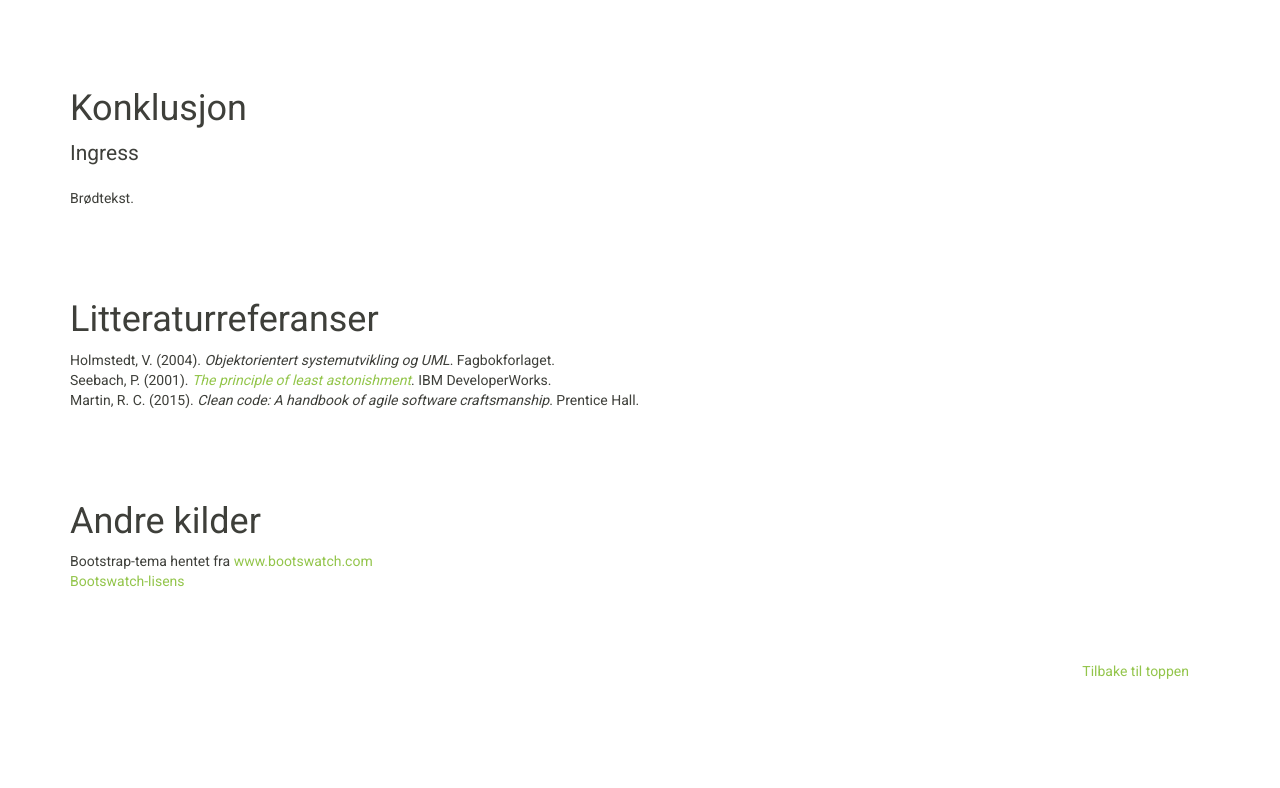
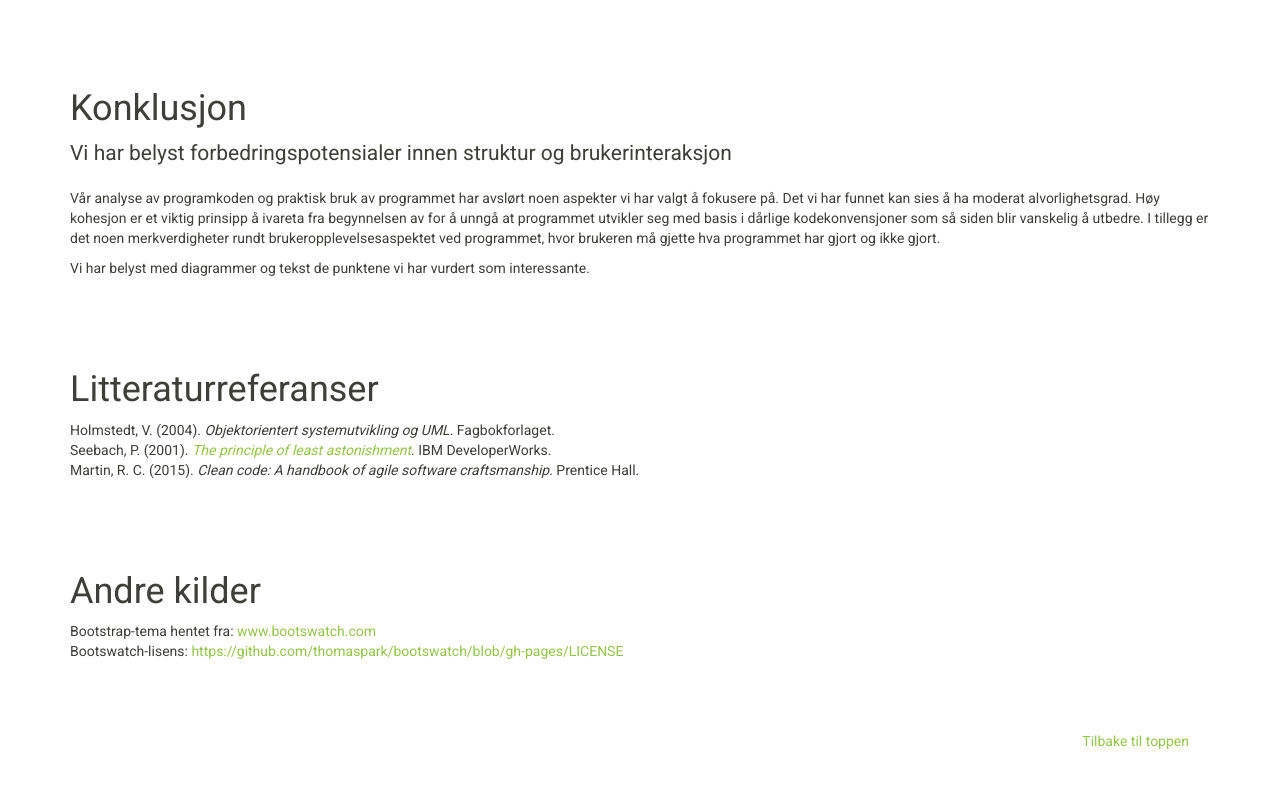
Before and after one commit to espen357moe/OBJ3000-eksamen, a plain HTML site: page index.html in a window 1280 px wide. Shown: the part 5567-6355 px from the top of the page. Drawn offline with Linux system fonts and the light colour scheme.

Commit message:
Presisering

```diff
--- a/index.html
+++ b/index.html
@@ -136,8 +136,11 @@
 
             <section>
               <h1 id="Konklusjon">Konklusjon</h1>
-                <p class="lead">Ingress</p>
-                <p>Brødtekst.</p>
+                <p class="lead">Vi har belyst forbedringspotensialer innen struktur og brukerinteraksjon</p>
+
+                <p>Vår analyse av programkoden og praktisk bruk av programmet har avslørt noen aspekter vi har valgt å fokusere på. Det vi har funnet kan sies å ha moderat alvorlighetsgrad. Høy kohesjon er et viktig prinsipp å ivareta fra begynnelsen av for å unngå at programmet utvikler seg med basis i dårlige kodekonvensjoner som så siden blir vanskelig å utbedre. I tillegg er det noen merkverdigheter rundt brukeropplevelsesaspektet ved programmet, hvor brukeren må gjette hva programmet har gjort og ikke gjort.</p>
+
+                <p>Vi har belyst med diagrammer og tekst de punktene vi har vurdert som interessante.</p>
             <section>
 
               <h1 id="Referanser">Litteraturreferanser</h1>
@@ -148,8 +151,8 @@
 
               <h1>Andre kilder</h1>
                 <ul class="list-unstyled">
-                  <li>Bootstrap-tema hentet fra <a href="http://bootswatch.com/">www.bootswatch.com</a></li>
-                  <li><a href="https://github.com/thomaspark/bootswatch/blob/gh-pages/LICENSE">Bootswatch-lisens</a></li>
+                  <li>Bootstrap-tema hentet fra: <a href="http://bootswatch.com/">www.bootswatch.com</a></li>
+                  <li>Bootswatch-lisens: <a href="https://github.com/thomaspark/bootswatch/blob/gh-pages/LICENSE">https://github.com/thomaspark/bootswatch/blob/gh-pages/LICENSE</a></li>
                 </ul>
             </section>
 
```
